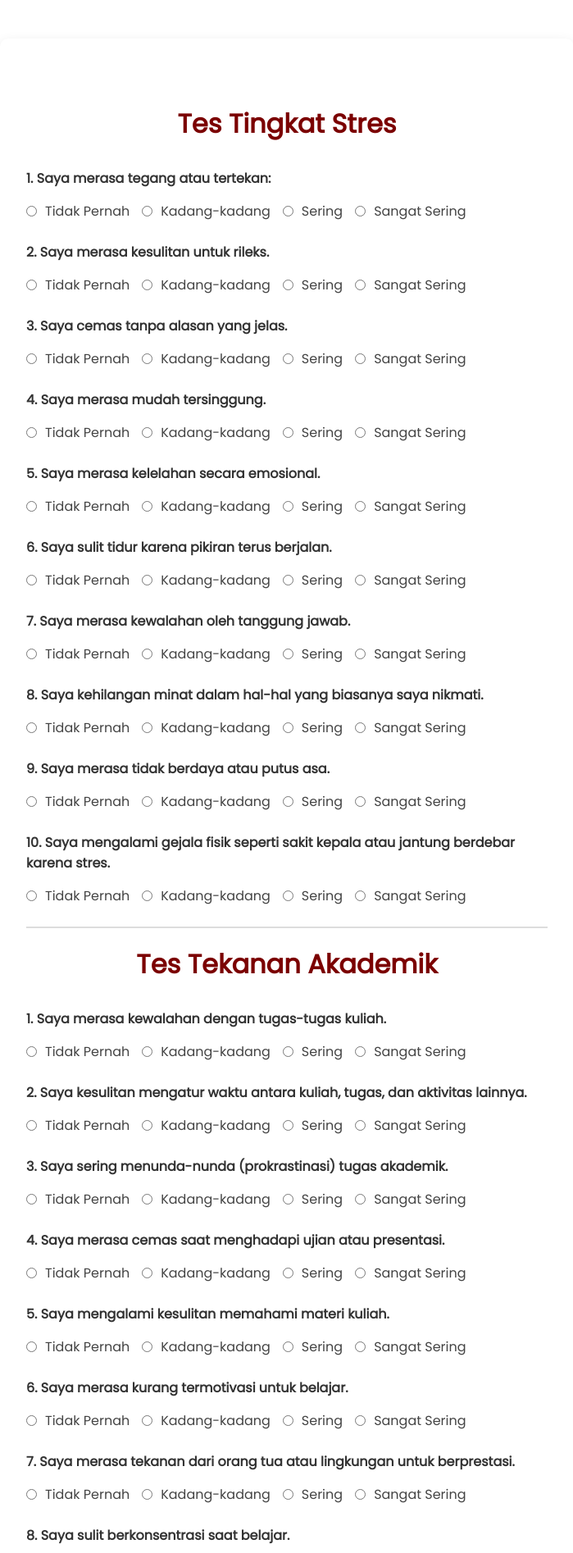
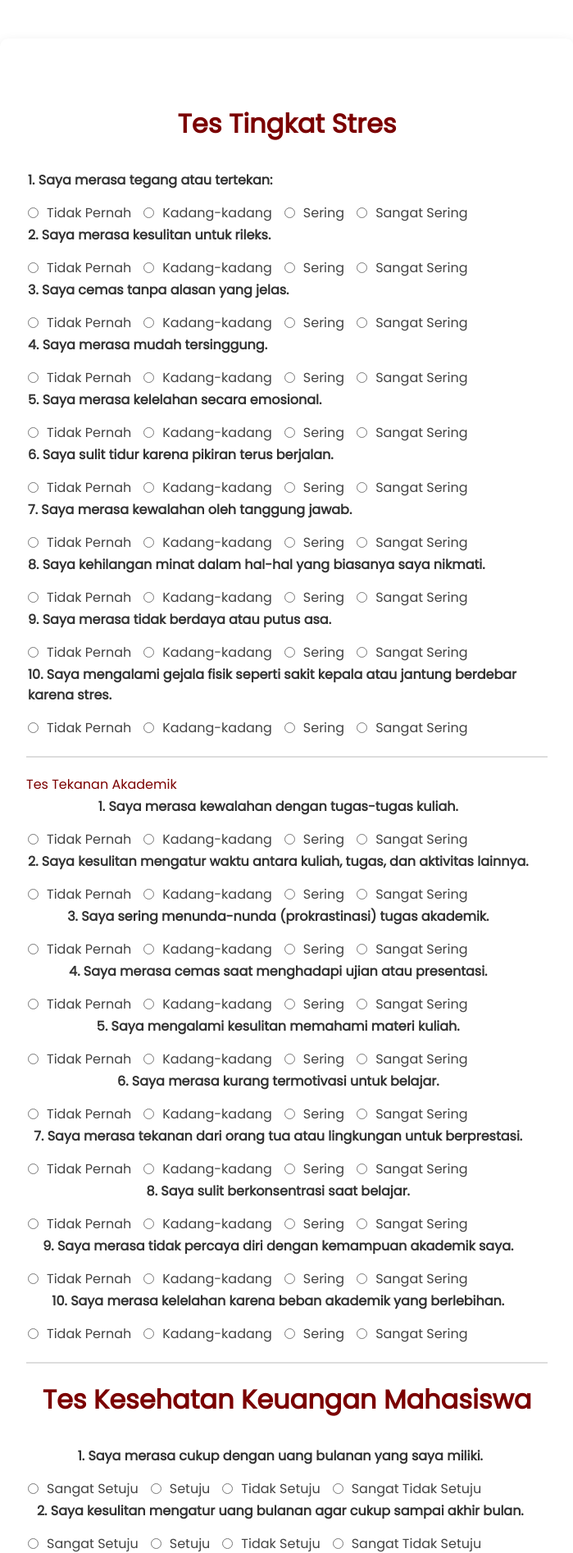
Before and after one commit to Sitiqori/Mindara, a PHP site: page /analisis.php in a window 1280 px wide. Shown: the part 113-2007 px from the top of the page at 82% size, without its empty margins (290-989 px from the left). Run offline with PHP 8.4, Linux system fonts and the light colour scheme; a user stored in the database is signed in.

Commit message:
Update lagi analisis.php

```diff
--- a/analisis.php
+++ b/analisis.php
@@ -38,9 +38,9 @@
 
   <!-- Tes Tingkat Stres -->
   <h1 class="mindara-heading">Tes Tingkat Stres</h1>
-
-  <!-- Soal 1 -->
-  <div class="mindara-question">
+  <table>
+    <tr>
+      <td>
         <label class="mindara-label">1. Saya merasa tegang atau tertekan:</label>
         <div class="mindara-options">
           <label class="mindara-option-label"><input type="radio" name="jawaban[0]" value="0" required> Tidak Pernah</label>
@@ -48,9 +48,8 @@
           <label class="mindara-option-label"><input type="radio" name="jawaban[0]" value="2"> Sering</label>
           <label class="mindara-option-label"><input type="radio" name="jawaban[0]" value="3"> Sangat Sering</label>
         </div>
-  </div>
-
-  <!-- Soal 2-10 -->
+      </td>
+    </tr>
     <?php
       $pertanyaan = [
         "2. Saya merasa kesulitan untuk rileks.",
@@ -64,7 +63,8 @@
         "10. Saya mengalami gejala fisik seperti sakit kepala atau jantung berdebar karena stres."
       ];
       for ($i = 0; $i < count($pertanyaan); $i++): ?>
-      <div class="mindara-question">
+        <tr>
+          <td>
             <label class="mindara-label"><?= $pertanyaan[$i] ?></label>
             <div class="mindara-options">
               <label class="mindara-option-label"><input type="radio" name="jawaban[<?= $i+1 ?>]" value="0" required> Tidak Pernah</label>
@@ -72,14 +72,16 @@
               <label class="mindara-option-label"><input type="radio" name="jawaban[<?= $i+1 ?>]" value="2"> Sering</label>
               <label class="mindara-option-label"><input type="radio" name="jawaban[<?= $i+1 ?>]" value="3"> Sangat Sering</label>
             </div>
-      </div>
+          </td>
+        </tr>
     <?php endfor; ?>
+  </table>
 
   <hr class="mindara-hr">
 
   <!-- Tes Tekanan Akademik -->
-  <h1 class="mindara-heading">Tes Tekanan Akademik</h1>
-
+  <h 1 class="mindara-heading">Tes Tekanan Akademik</h1>
+  <table>
     <?php
       $pertanyaan_akademik = [
         "1. Saya merasa kewalahan dengan tugas-tugas kuliah.",
@@ -94,7 +96,8 @@
         "10. Saya merasa kelelahan karena beban akademik yang berlebihan."
       ];
       for ($i = 0; $i < count($pertanyaan_akademik); $i++): ?>
-      <div class="mindara-question">
+        <tr>
+          <td>
             <label class="mindara-label"><?= $pertanyaan_akademik[$i] ?></label>
             <div class="mindara-options">
               <label class="mindara-option-label"><input type="radio" name="jawaban_akademik[<?= $i ?>]" value="0" required> Tidak Pernah</label>
@@ -102,14 +105,16 @@
               <label class="mindara-option-label"><input type="radio" name="jawaban_akademik[<?= $i ?>]" value="2"> Sering</label>
               <label class="mindara-option-label"><input type="radio" name="jawaban_akademik[<?= $i ?>]" value="3"> Sangat Sering</label>
             </div>
-      </div>
+          </td>
+        </tr>
     <?php endfor; ?>
+  </table>
 
   <hr class="mindara-hr">
 
   <!-- Tes Kesehatan Keuangan Mahasiswa -->
   <h1 class="mindara-heading">Tes Kesehatan Keuangan Mahasiswa</h1>
-
+  <table>
     <?php
       $pertanyaan_keuangan = [
         "1. Saya merasa cukup dengan uang bulanan yang saya miliki.",
@@ -124,7 +129,8 @@
         "10. Saya pernah mengikuti seminar atau pelatihan tentang literasi keuangan."
       ];
       for ($i = 0; $i < count($pertanyaan_keuangan); $i++): ?>
-      <div class="mindara-question">
+        <tr>
+          <td>
             <label class="mindara-label"><?= $pertanyaan_keuangan[$i] ?></label>
             <div class="mindara-options">
               <label class="mindara-option-label"><input type="radio" name="jawaban_keuangan[<?= $i ?>]" value="0" required> Sangat Setuju</label>
@@ -132,8 +138,10 @@
               <label class="mindara-option-label"><input type="radio" name="jawaban_keuangan[<?= $i ?>]" value="2"> Tidak Setuju</label>
               <label class="mindara-option-label"><input type="radio" name="jawaban_keuangan[<?= $i ?>]" value="3"> Sangat Tidak Setuju</label>
             </div>
-      </div>
+          </td>
+        </tr>
     <?php endfor; ?>
+  </table>
 
   <hr class="mindara-hr">
   <button class="mindara-submit-btn" type="submit">Kirim</button>
```
Lines whose indentation alone changed are shown as unchanged.
